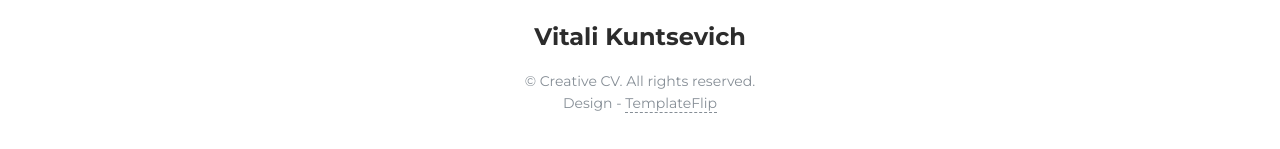
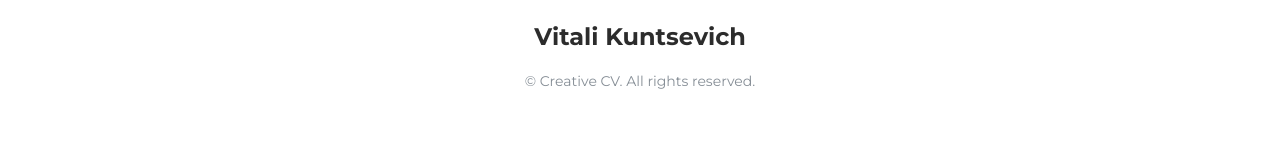
Before and after one commit to kvaker/rsschool-cv__, a plain HTML site: page cv-html-css/index.html in a window 1280 px wide. Shown: the part 3505-3654 px from the top of the page. Drawn offline with Linux system fonts and the light colour scheme.

Commit message:
fix: update index.html

```diff
--- a/cv-html-css/index.html
+++ b/cv-html-css/index.html
@@ -326,7 +326,7 @@
       <div class="container text-center"><a class="cc-facebook btn btn-link" href="#"><i class="fa fa-facebook fa-2x " aria-hidden="true"></i></a><a class="cc-twitter btn btn-link " href="#"><i class="fa fa-twitter fa-2x " aria-hidden="true"></i></a><a class="cc-google-plus btn btn-link" href="#"><i class="fa fa-google-plus fa-2x" aria-hidden="true"></i></a><a class="cc-instagram btn btn-link" href="#"><i class="fa fa-instagram fa-2x " aria-hidden="true"></i></a></div>
       <div class="h4 title text-center">Vitali Kuntsevich</div>
       <div class="text-center text-muted">
-        <p>&copy; Creative CV. All rights reserved.<br>Design - <a class="credit" href="https://templateflip.com" target="_blank">TemplateFlip</a></p>
+        <p>&copy; Creative CV. All rights reserved.</p>
       </div>
     </footer>
     <script src="js/core/jquery.3.2.1.min.js?ver=1.1.0"></script>
```
